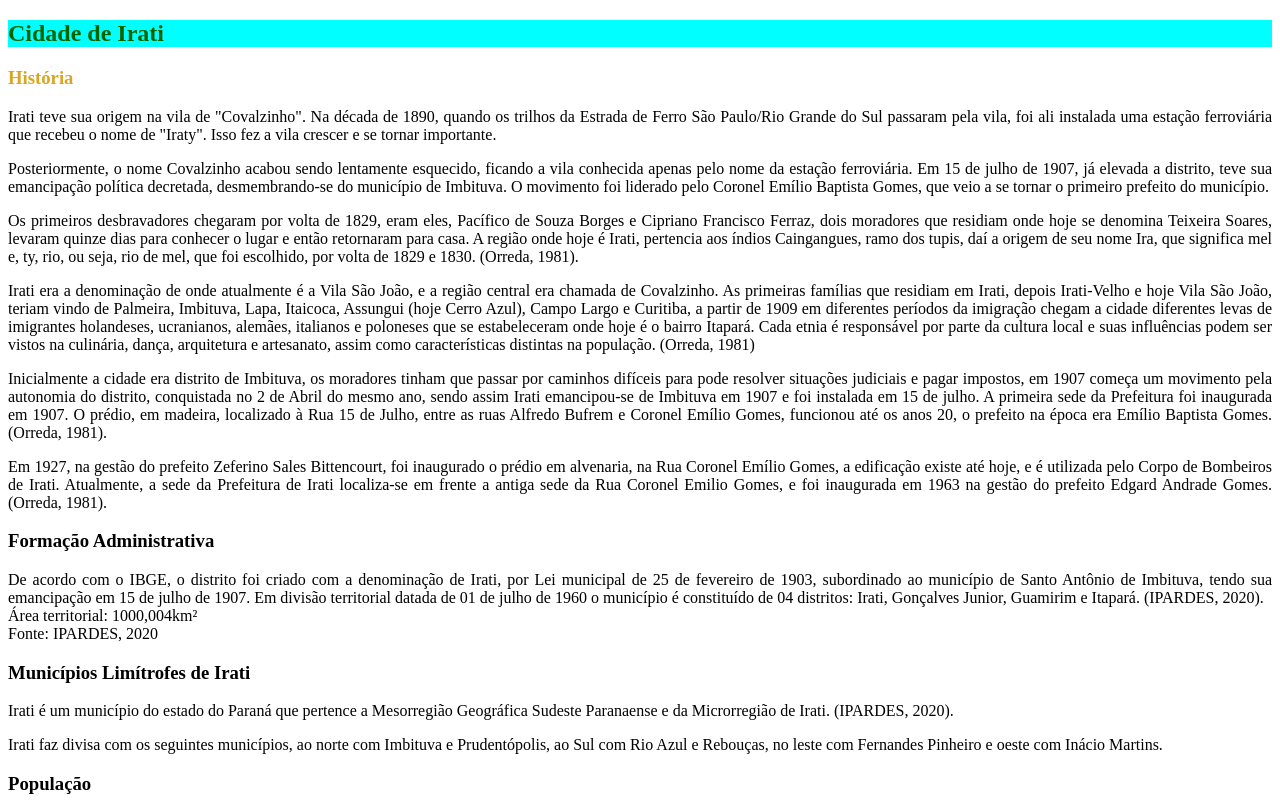
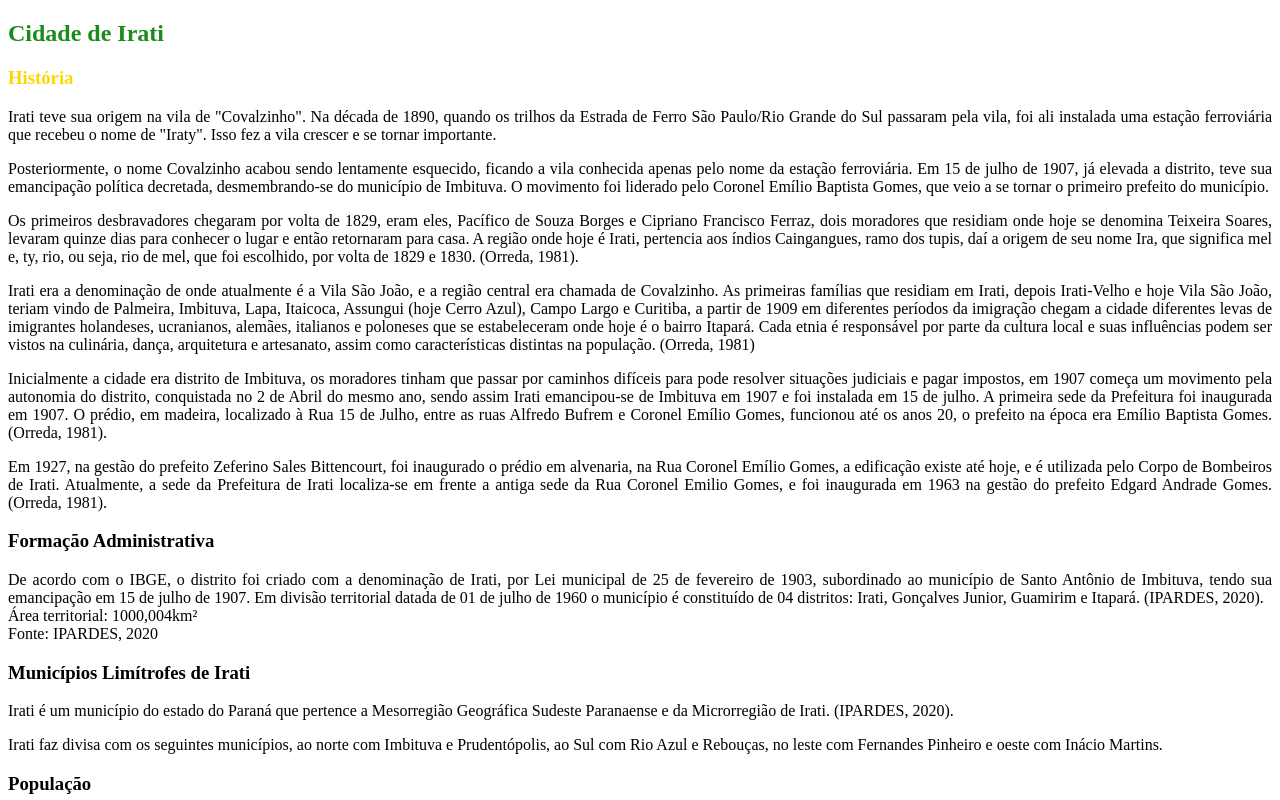
Before and after one commit to anaboff/RDE12_IRATI, a plain HTML site: page index.html in a window 1280 px wide. Shown: the top 800 px of the page. Drawn offline with Linux system fonts and the light colour scheme.

Commit message:
Update style.css

```diff
--- a/style.css
+++ b/style.css
@@ -1,10 +1,9 @@
 .verde{
-    color:darkgreen;
-    background-color: aqua;
+    color:rgb(26, 140, 26);
 }
 
 .amarelo{
-    color:goldenrod;
+    color:gold;
 }
 
 body{
```
